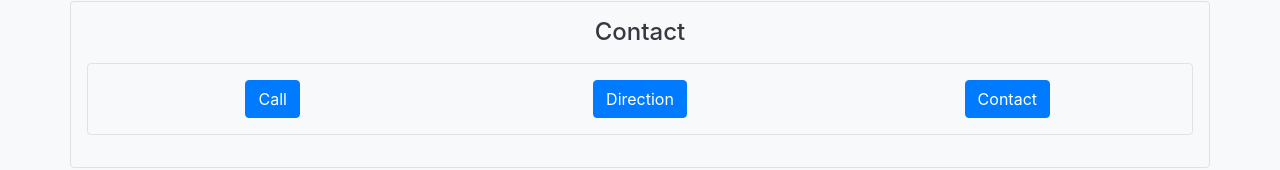
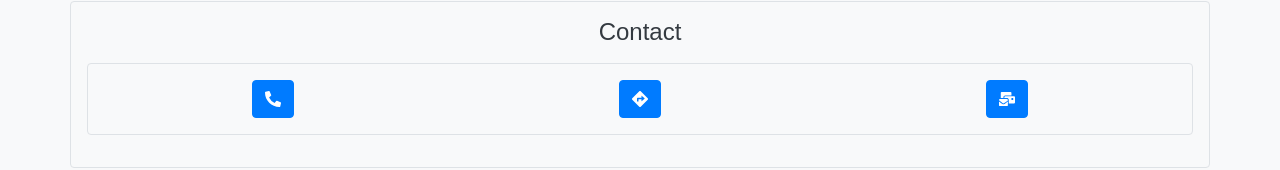
Before and after one commit to 2292amit/shivshaktidham, a React (Create React App) app in the folder client/: page / in a window 1280 px wide. Shown: the part 1481-1651 px from the top of the page. Built offline with nearby package versions, Linux system fonts and the light colour scheme.

Commit message:
Styling chnages

```diff
--- a/client/public/index.html
+++ b/client/public/index.html
@@ -26,7 +26,7 @@
     -->
     <title>Shivshakti Dham</title>
   </head>
-  <body style="background-color: #f8f9fa;">
+  <body style="background-color: #f8f9fa; font-family: sans-serif;">
     <noscript>You need to enable JavaScript to run this app.</noscript>
     <div id="root"></div>
     <!--
--- a/client/src/ContactView.js
+++ b/client/src/ContactView.js
@@ -13,7 +13,7 @@ const ContactView = ({ children }) => {
                                     <h6 class="mb-0">Email</h6>
                                 </div>
                                 <div class="col-sm-9 text-secondary">
-                                    xxxx@xxx.com
+                                    shivshaktidhamdgr@gmail.com
                                 </div>
                             </div>
                             <hr/>
--- a/client/src/HomeView.js
+++ b/client/src/HomeView.js
@@ -3,7 +3,8 @@ import ButtonGroup from "react-bootstrap/ButtonGroup";
 import GalleryView from "./GalleryView";
 import Row from "react-bootstrap/Row";
 import Col from "react-bootstrap/Col";
-import Image from "react-bootstrap/Image"
+import Image from "react-bootstrap/Image";
+import { FaPhoneAlt, FaDirections, FaMailBulk } from 'react-icons/fa';
 
 const HomeView = ({ children }) => {
   return (
@@ -35,9 +36,9 @@ const HomeView = ({ children }) => {
           <h4>Contact</h4>
           <div class="container p-3 my-3 border rounded bg-light text-dark">
             <Row>
-              <Col xs={4}><Button class="btn-block" href="tel:11111111">Call</Button></Col>
-              <Col xs={4}><Button class="btn-block" href="https://goo.gl/maps/h25Z7X2DFcwDEMV38"  target="_blank">Direction</Button></Col>
-              <Col xs={4}><Button class="btn-block" href="/contactus">Contact</Button></Col>
+              <Col xs={4}><Button class="btn-block" href="tel:11111111"><FaPhoneAlt /></Button></Col>
+              <Col xs={4}><Button class="btn-block" href="https://goo.gl/maps/h25Z7X2DFcwDEMV38"  target="_blank"><FaDirections/></Button></Col>
+              <Col xs={4}><Button class="btn-block" href="/contactus"><FaMailBulk /></Button></Col>
             </Row>
           </div>
         </div>
```
